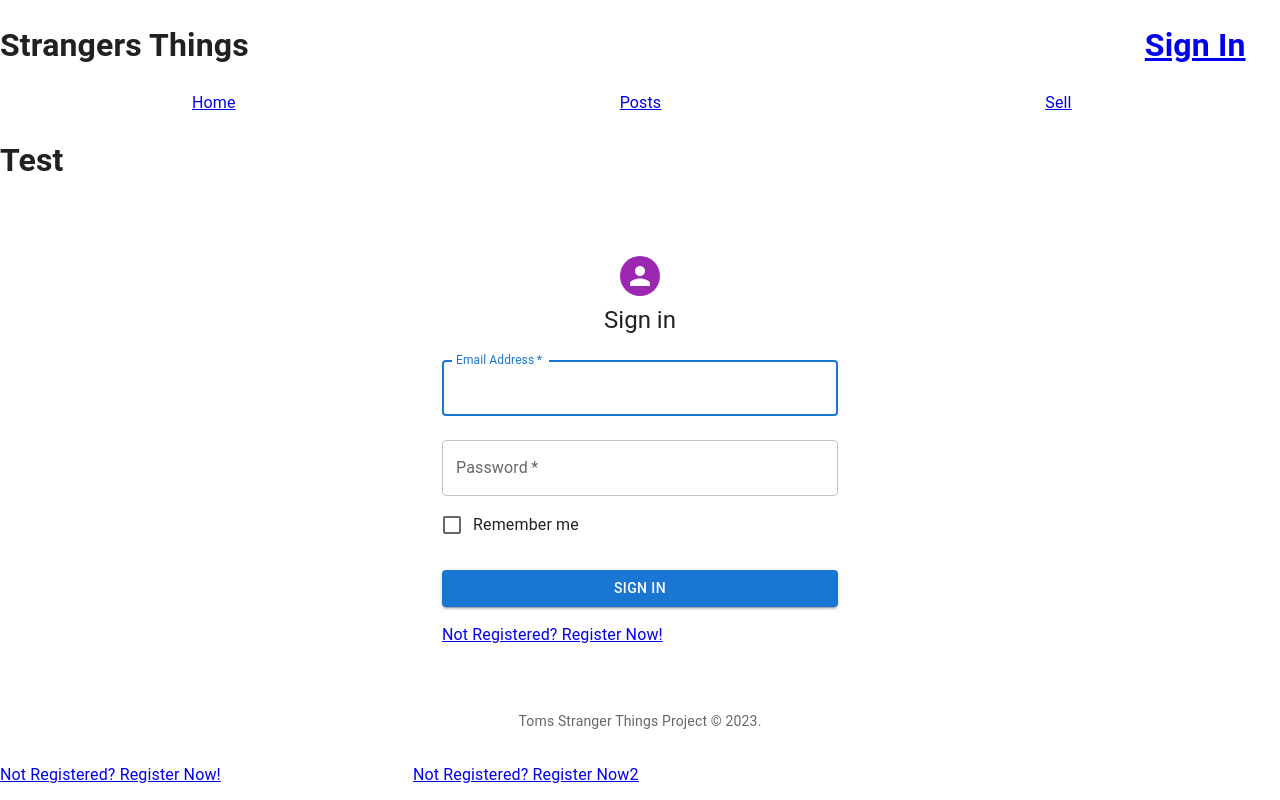
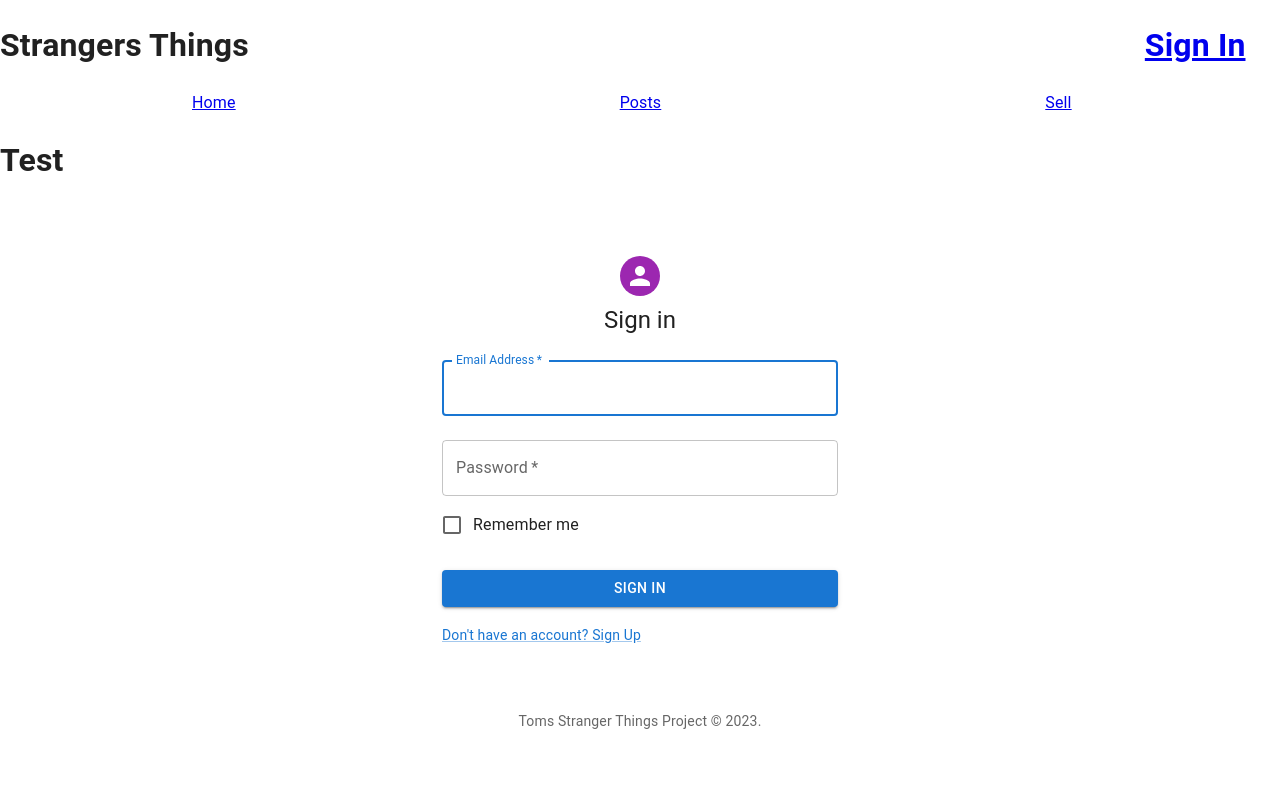
Before and after one commit to Thomas-Carfano/StrangersThings, a React (Vite) app: page /SignIn in a window 1280 px wide. Built offline with nearby package versions, Linux system fonts and the light colour scheme.

Commit message:
test again

```diff
--- a/src/Pages/LoginPage.jsx
+++ b/src/Pages/LoginPage.jsx
@@ -4,9 +4,9 @@ import CssBaseline from '@mui/material/CssBaseline';
 import TextField from '@mui/material/TextField';
 import FormControlLabel from '@mui/material/FormControlLabel';
 import Checkbox from '@mui/material/Checkbox';
-// import Link from '@mui/material/Link';
-// import Grid from '@mui/material/Grid';
-import {Link} from 'react-router-dom'
+import Link from '@mui/material/Link';
+import Grid from '@mui/material/Grid';
+// import {Link} from 'react-router-dom'
 import Box from '@mui/material/Box';
 import Typography from '@mui/material/Typography';
 import Container from '@mui/material/Container';
@@ -124,22 +124,18 @@ const SignIn = ({setTokenResponse}) => {
             >
               Sign In
             </Button>
-            <Link to="../SignUp">Not Registered? Register Now!</Link>
-            {/* <Grid container>
+            <Grid container>
               <Grid item>
                 <Link href="./SignUp" variant="body2">
                   {"Don't have an account? Sign Up"}
                 </Link>
               </Grid>
-            </Grid> */}
+            </Grid>
           </Box>
         </Box>
         <Copyright sx={{ mt: 8, mb: 4 }} />
       </Container>
     </ThemeProvider>
-    <Link to="../SignUp">Not Registered? Register Now!</Link>
-    <Link to="../SignUp" title="SignUp" className="test">Not Registered? Register Now2</Link>
-
     </>
   );
 }
```
